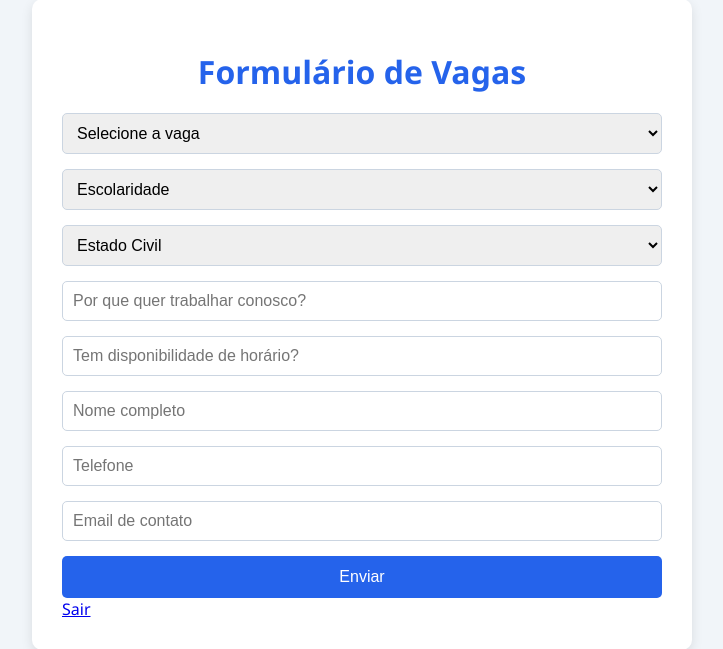
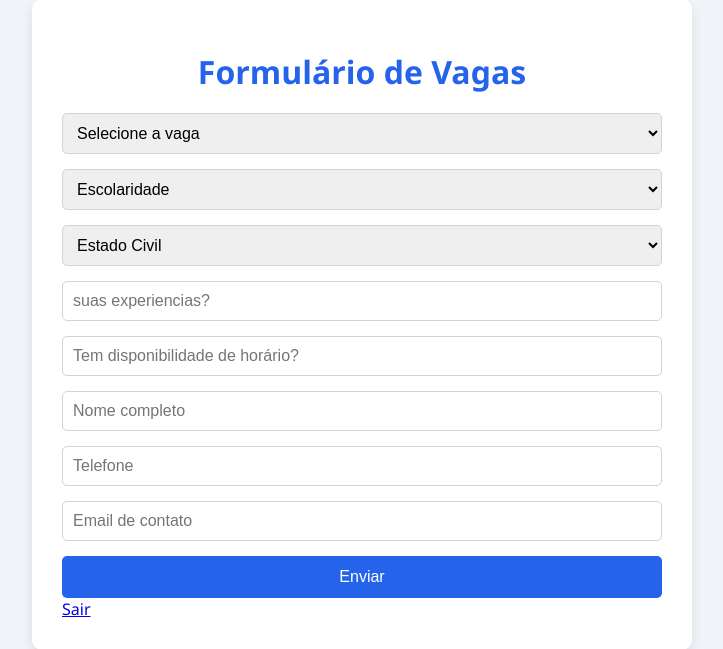
Before and after one commit to gordaohackker/trabalho-fm, a Flask app: page /vagas in a window 1280 px wide. Shown: the part 21-670 px from the top of the page, without its empty margins (278-1001 px from the left). Run offline with Flask 3, Linux system fonts and the light colour scheme; the visitor is signed in with stand-in values (Sample User, id 1).

Commit message:
Update vagas.html

```diff
--- a/templates/vagas.html
+++ b/templates/vagas.html
@@ -32,7 +32,7 @@
         <option>Casado(a)</option>
         <option>Divorciado(a)</option>
       </select>
-      <input type="text" name="motivo" placeholder="Por que quer trabalhar conosco?" required>
+      <input type="text" name="motivo" placeholder="suas experiencias?" required>
       <input type="text" name="disponibilidade" placeholder="Tem disponibilidade de horário?" required>
       <input type="text" name="nome" placeholder="Nome completo" required>
       <input type="text" name="telefone" placeholder="Telefone" required>
```
